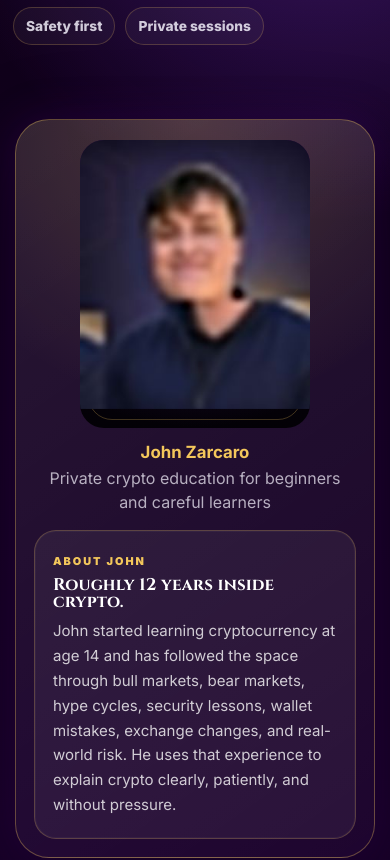
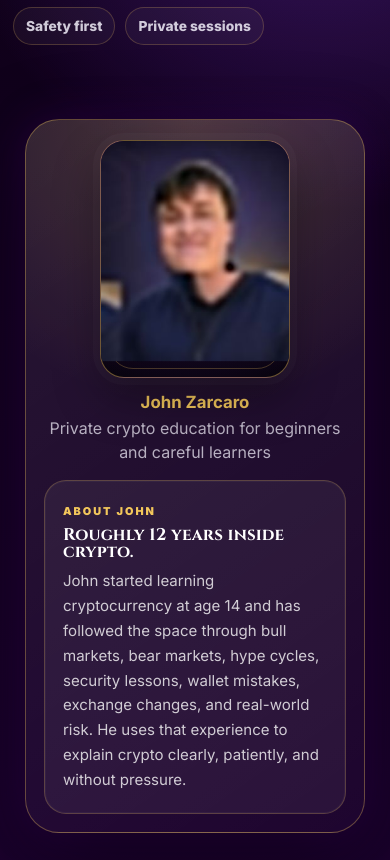
Before and after one commit to JAZtrades/contract-education-site, a plain HTML site: page index.html in a window 390 px wide. Shown: the part 1017-1877 px from the top of the page. Drawn offline with Linux system fonts and the light colour scheme.

Commit message:
Refine portrait presentation

```diff
--- a/index.html
+++ b/index.html
@@ -8,7 +8,7 @@
   <link rel="canonical" href="https://jaztrades.github.io/contract-education-site/">
   <link rel="stylesheet" href="styles.css?v=12">
   <link rel="stylesheet" href="carlsbad-polish.css?v=3">
-  <link rel="stylesheet" href="portrait-fix.css?v=14">
+  <link rel="stylesheet" href="portrait-fix.css?v=15">
 </head>
 <body>
   <a class="skip-link" href="#main">Skip to content</a>
--- a/portrait-fix.css
+++ b/portrait-fix.css
@@ -1,14 +1,22 @@
-/* Known-good 300x375 fallback. Replace with John's original high-resolution portrait. */
+/* Keep the current 300x375 portrait below its native size so it stays as crisp as possible. */
+.photo-card-shell {
+  width: min(100%, 360px);
+}
+
 .photo-ring {
-  width: min(100%, 300px);
+  width: min(100%, 240px);
   min-height: 0;
   aspect-ratio: 4 / 5;
   margin: 0 auto;
   overflow: hidden;
-  border-radius: 28px;
+  border: 1px solid rgba(246, 200, 95, .42);
+  border-radius: 26px;
   background:
     radial-gradient(circle at 50% 22%, rgba(111,45,189,.42), transparent 14rem),
     linear-gradient(180deg, rgba(18,0,31,.94), rgba(3,1,5,.98));
+  box-shadow:
+    0 20px 46px rgba(0, 0, 0, .34),
+    0 0 0 7px rgba(255, 255, 255, .025);
 }
 
 .photo-ring .hero-avatar-img {
@@ -17,7 +25,7 @@
   height: 100% !important;
   max-width: 100% !important;
   object-fit: cover;
-  object-position: center center;
+  object-position: center top;
   transform: none !important;
   filter: none !important;
   image-rendering: auto;
@@ -35,12 +43,12 @@
 
 @media (max-width: 640px) {
   .photo-card-shell {
-    width: min(100%, 360px);
+    width: min(100%, 340px);
     margin-inline: auto;
   }
 
   .photo-ring {
-    width: min(100%, 230px) !important;
+    width: min(100%, 190px) !important;
     min-height: 0 !important;
     aspect-ratio: 4 / 5;
     margin: 2px auto 0;
@@ -56,7 +64,7 @@
     height: 100% !important;
     max-width: 100% !important;
     object-fit: cover;
-    object-position: center center;
+    object-position: center top;
     transform: none !important;
     filter: none !important;
   }
```
